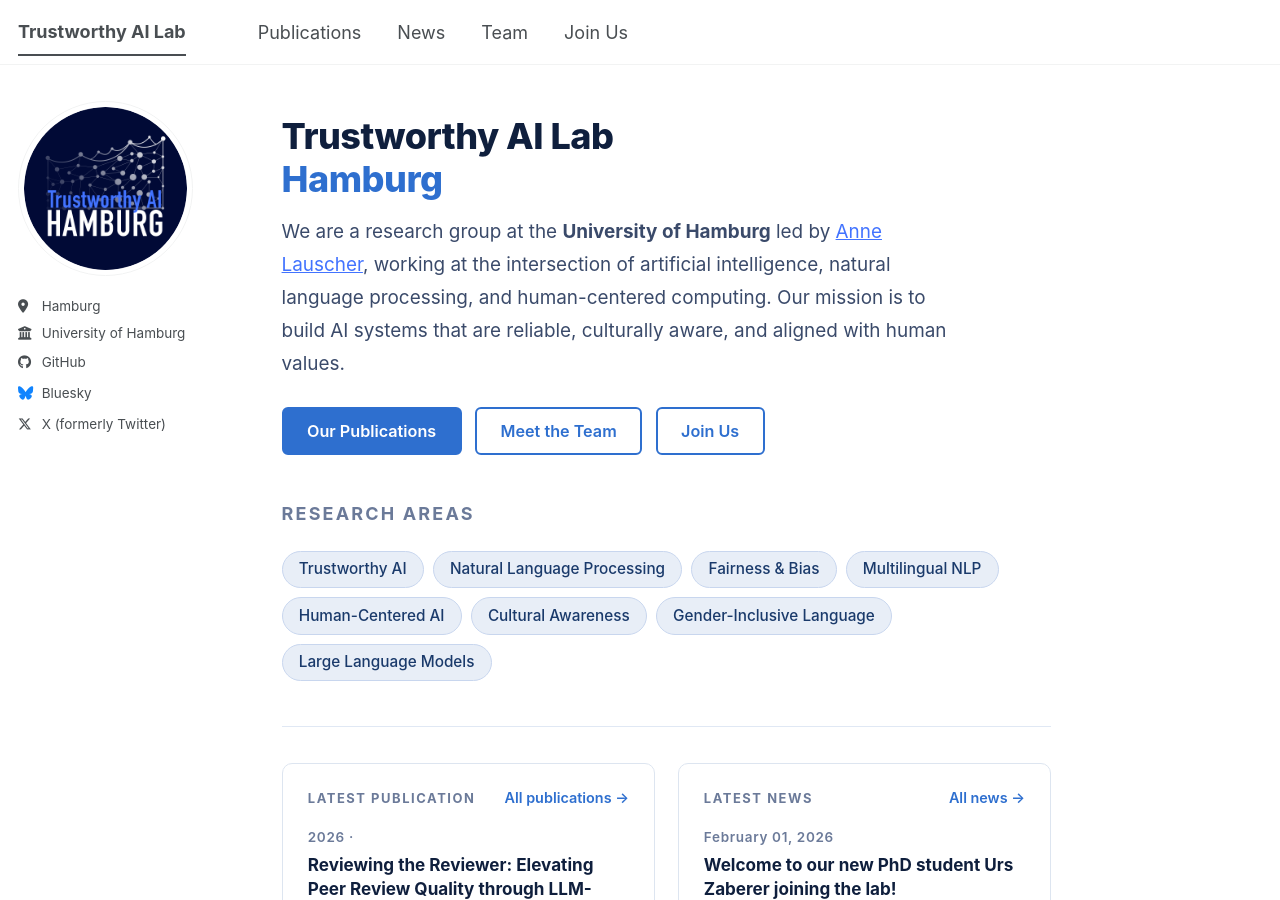
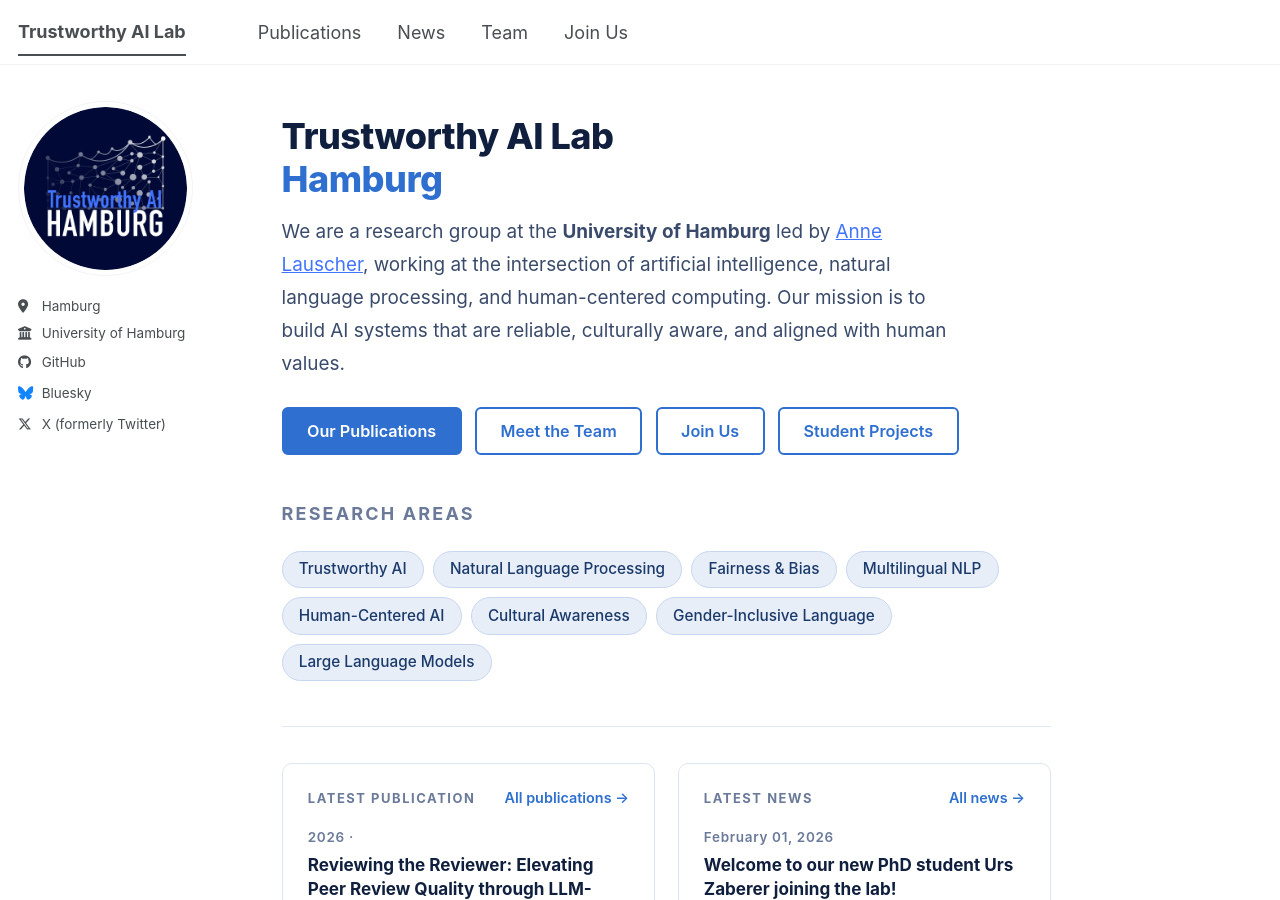
Before and after one commit to TAI-HAMBURG/TAI-HAMBURG.github.io, a Jekyll site: the page built from _pages/about.md, in a window 1280 px wide and 900 px high. Built offline with Jekyll 4.4.1, drawn with Linux system fonts in a browser that asks for light colours; a script bundle is joined from its source files by our own code; library files that are not in the unit come from our copies.

Commit message:
Add link to Student Projects in about page

```diff
--- a/_pages/about.md
+++ b/_pages/about.md
@@ -189,6 +189,7 @@
     <a href="/publications/" class="tai-btn tai-btn-primary">Our Publications</a>
     <a href="/team/" class="tai-btn tai-btn-outline">Meet the Team</a>
     <a href="/join/" class="tai-btn tai-btn-outline">Join Us</a>
+    <a href="/studie/" class="tai-btn tai-btn-outline">Student Projects</a>
   </div>
 </div>
 
```
